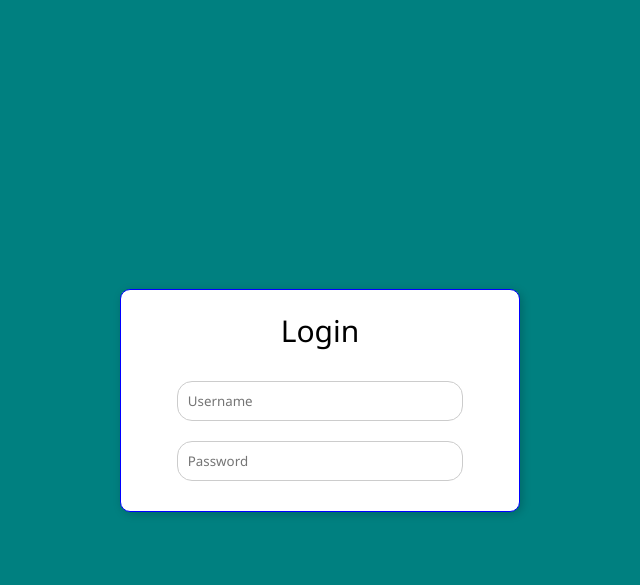
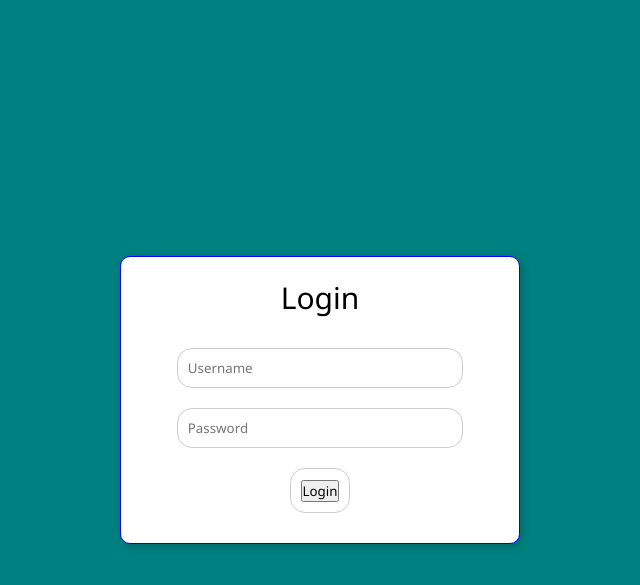
Before and after one commit to Vipulgupta23/Student-attendance-system, a PHP site: page /login.php in a window 1280 px wide. Shown: the top 585 px of the page, without its empty margins (320-960 px from the left). Run offline with PHP 8.4, Linux system fonts and the light colour scheme.

Commit message:
Updated login form layout and styling

```diff
--- a/css/login.css
+++ b/css/login.css
@@ -48,3 +48,10 @@ body {
     border: 1px solid #ccc;
     outline: none;
 }
+.login{
+    padding: 10px;
+    margin: 10px 0px;
+    border-radius: 15px;
+    border: 1px solid #ccc;
+
+}
--- a/login.php
+++ b/login.php
@@ -19,6 +19,9 @@
         <div class="inputgroup2">
             <input type="password"class="input-field" placeholder="Password" autocomplete="off" required>
         </div>
+        <div class="login">
+            <button>Login</button>
+        </div>
     </div>
 </body>
 </html>
```
